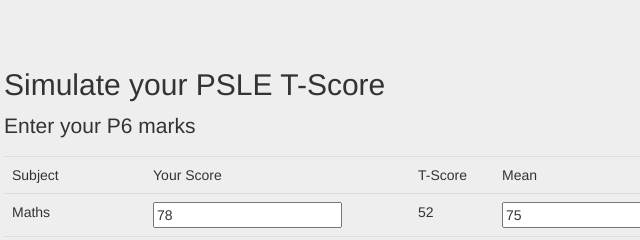
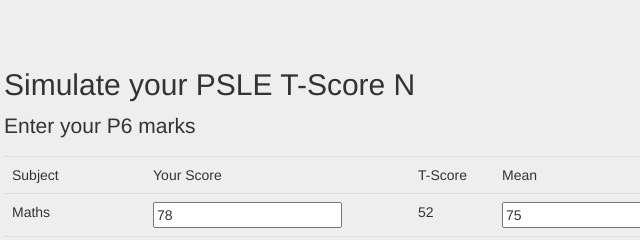
Before and after one commit to michaelbetsy/michaelbetsy.github.io, a plain HTML site: page index.html in a window 1280 px wide. Shown: the top 240 px of the page, 126-766 px from the left. Drawn offline with nearby package versions, Linux system fonts and the light colour scheme.

Commit message:
Changes to header

```diff
--- a/index.html
+++ b/index.html
@@ -9,7 +9,7 @@
 
 <div ng-app="myApp" ng-controller="myCtrl" class="container">
 <div class="jumbotron">
-        <h2>Simulate your PSLE T-Score</h2>
+        <h2>Simulate your PSLE T-Score N</h2>
 
 
    <p>Enter your P6 marks</p>
```
